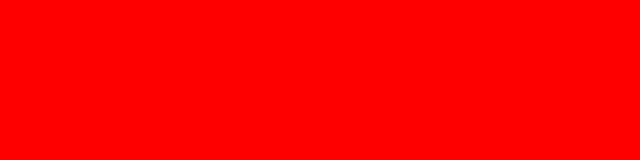
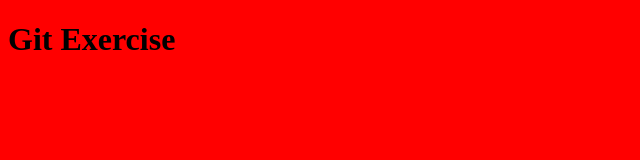
Before and after one commit to sjmagnolia/git-exercise, a plain HTML site: page index.html in a window 1280 px wide. Shown: the whole page, without its empty margins (0-640 px from the left). Drawn offline with Linux system fonts and the light colour scheme.

Commit message:
Updated Index.html

```diff
--- a/index.html
+++ b/index.html
@@ -5,10 +5,11 @@
     <meta charset="UTF-8">
     <meta name="viewport" content="width=device-width, initial-scale=1.0">
     <link rel="stylesheet" href="style.css">
-    <title>Document</title>
+    <title>Git Exercise</title>
 </head>
 
 <body>
+    <h1 class="hero-text">Git Exercise</h1>
 
 </body>
 
```
